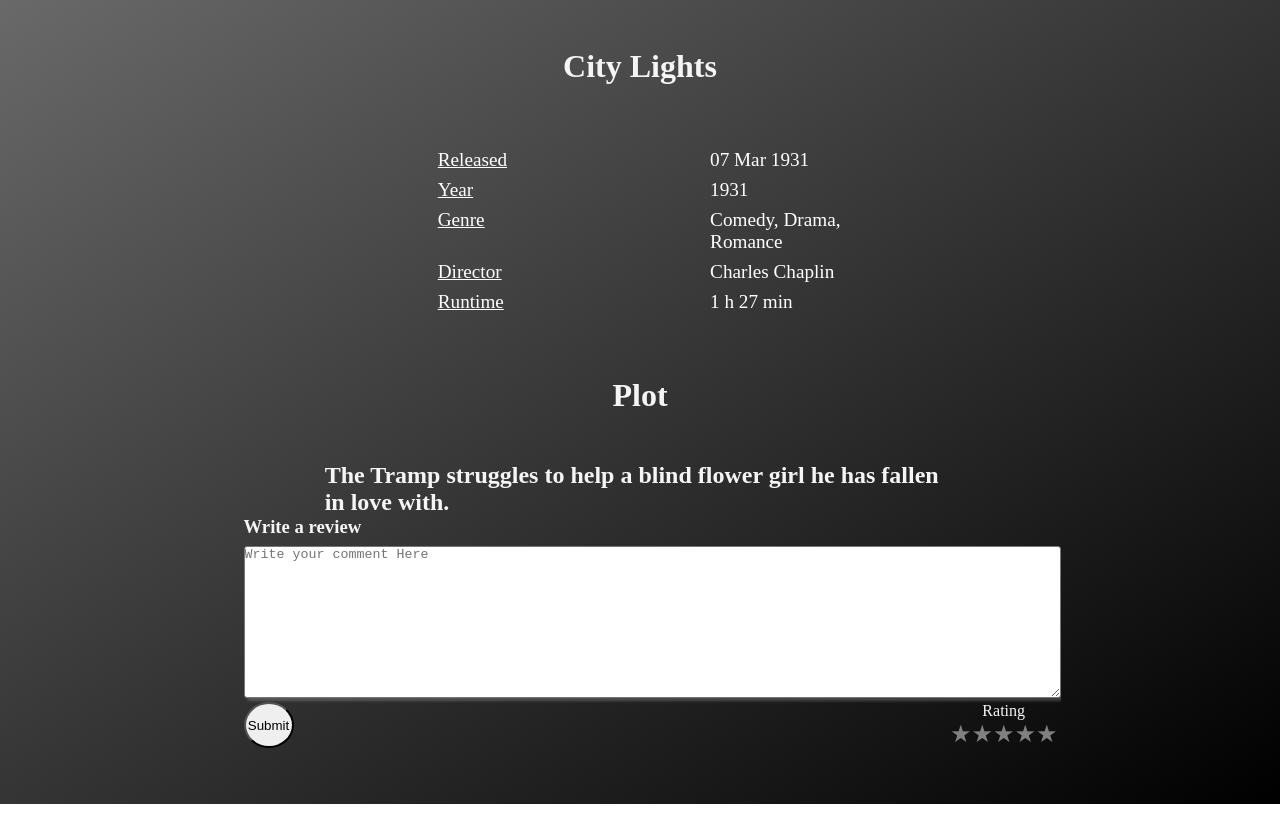
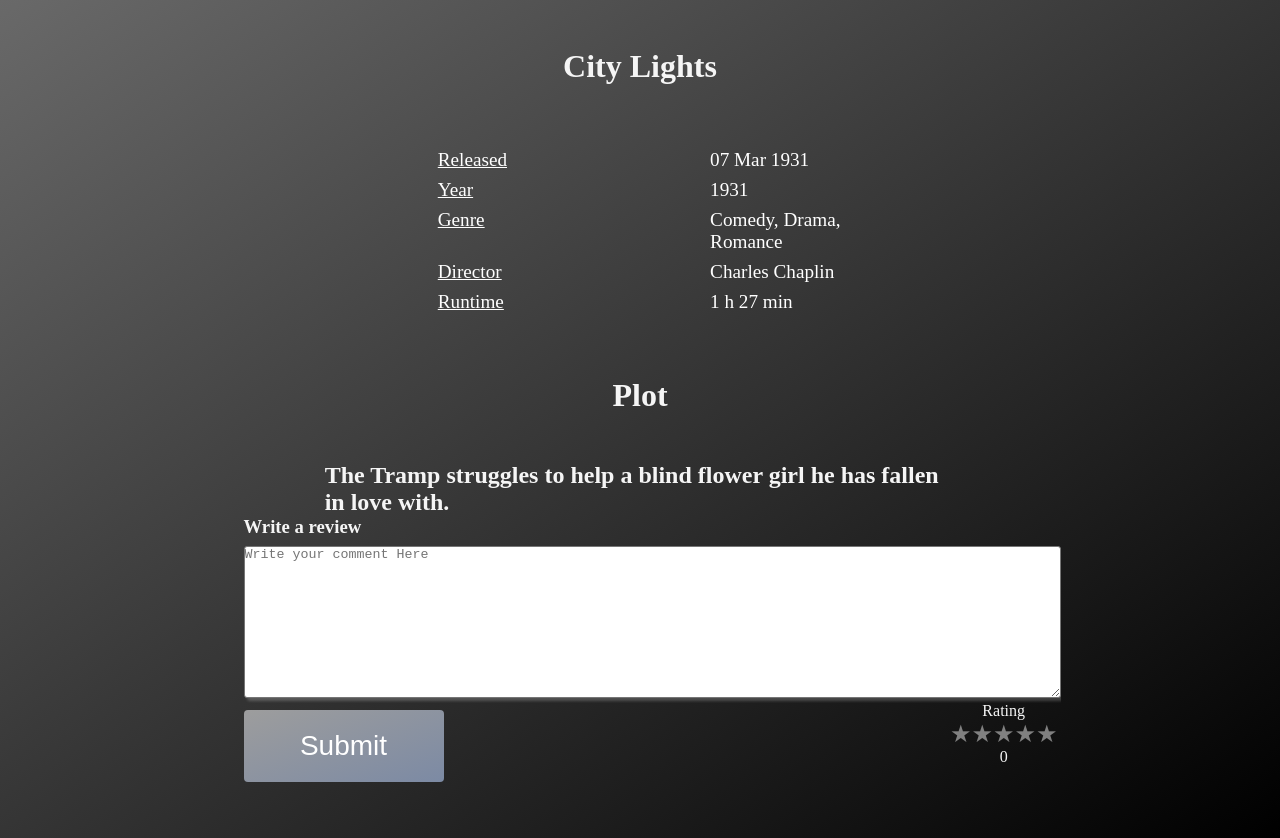
Before and after one commit to amitay1993/moviesApp, a React (Create React App) app: page /movieReview/tt0021749 in a window 1280 px wide. Before the commit the page ends 804 px from the top, so only its background shows below. Built offline with nearby package versions, Linux system fonts and the light colour scheme; a web font is replaced by a local one.

Commit message:
add style

```diff
--- a/src/App.css
+++ b/src/App.css
@@ -18,8 +18,3 @@ h1 {
 ul {
   list-style-type: none;
 }
-
-/*span{*/
-/*    color: lightgray;*/
-/*    font-size: 12px;*/
-/*}*/
--- a/src/App.js
+++ b/src/App.js
@@ -1,27 +1,13 @@
-import "./App.css";
 import { BrowserRouter as Router, Route } from "react-router-dom";
-import React from "react";
-
 import MoviesData from "./MoviesData";
 import MoviesTable from "./Components/MoviesTable";
-import ExtraMovieDetails from "./Components/ExtraMovieDetails";
-import { useParams } from "react-router";
 import MovieReviewPage from "./Components/MovieReviewPage";
-
-const Movies = () => {
-  return <MoviesTable movies={MoviesData} />;
-};
-
-// const Test = () => {
-//   const params = useParams();
-//
-//   return <div>{JSON.stringify(params)}</div>;
-// };
+import "./App.css";
 
 function App() {
   return (
     <Router>
-      <Route exact path="/" component={Movies} />
+      <Route exact path="/" render={()=><MoviesTable movies={MoviesData}/>}/>
       <Route path="/movieReview/:id">
         <MovieReviewPage />
       </Route>
--- a/src/Components/MovieReviewPage.js
+++ b/src/Components/MovieReviewPage.js
@@ -95,9 +95,7 @@ const FormContainer = styled.div`
     box-shadow: 3px 3px 3px rgba(255, 255, 255, 0.2);
   }
 
-  & button {
-    width: 50px;
-  }
+
 `;
 
 export default MovieReviewPage;
--- a/src/Components/MoviesTable.js
+++ b/src/Components/MoviesTable.js
@@ -1,22 +1,16 @@
 import React, { useState } from "react";
-import Rating from "@material-ui/lab/Rating";
 import styled from "styled-components";
 import ExtraMovieDetails from "./ExtraMovieDetails";
 import { ArrowDropUp, ArrowDropDown } from "@styled-icons/material";
 import ReactStars from "react-rating-stars-component";
 
 
-const MemoizedRating = React.memo(Rating);
-
-const ArrowDirection = ({ direction }) => {
-  return direction ? <ArrowDropDown size={30} /> : <ArrowDropUp size={30} />;
-};
 
 const MoviesTable = ({ movies }) => {
-  const [currentSelectedMovie, setCurrentSelectedMovie] = useState("");
+  const [selectedMovie, setSelectedMovie] = useState("");
 
-  const selectedMovie = (movieId) => {
-    setCurrentSelectedMovie((prevState) =>
+  const selectMovie = (movieId) => {
+      setSelectedMovie((prevState) =>
       prevState !== movieId ? movieId : null
     );
   };
@@ -29,7 +23,7 @@ const MoviesTable = ({ movies }) => {
           {movies.map((movie) => {
             return (
               <MovieDetailsContainer key={movie.imdbID}>
-                <ListItem onClick={() => selectedMovie(movie.imdbID)}>
+                <ListItem onClick={() => selectMovie(movie.imdbID)}>
                   <span>{movie.Title}</span>
                   <span>{movie.imdbRating}</span>{" "}
                   <div>
@@ -43,13 +37,13 @@ const MoviesTable = ({ movies }) => {
                       />
                   </div>
                   <ArrowDirection
-                    direction={movie.imdbID === currentSelectedMovie}
+                    direction={movie.imdbID === selectedMovie}
                   />
                 </ListItem>
                 <ExtraMovieDetails
                   showDetailsLink
                   id={movie.imdbID}
-                  selectedId={currentSelectedMovie}
+                  selectedId={selectedMovie}
                   categories={["Released", "Year", "Genre", "Director"]}
                 />
               </MovieDetailsContainer>
@@ -60,6 +54,11 @@ const MoviesTable = ({ movies }) => {
     </Container>
   );
 };
+
+const ArrowDirection = ({ direction }) => {
+    return direction ? <ArrowDropDown size={30} />:<ArrowDropUp size={30} />;
+};
+
 
 
 
--- a/src/Components/Reviews.js
+++ b/src/Components/Reviews.js
@@ -23,9 +23,10 @@ function Reviews({ reviews }) {
                       value={review.rating}
                       edit={false}
                       count={5}
-                      size={20}
+                      size={15}
                       activeColor="#ffd700"
                   />
+                  <p>{review.rating}</p>
                 </InnerRatingContainer>
               </TextContainer>
             </TitleAndAvatarContainer>
@@ -54,7 +55,7 @@ const InnerRatingContainer = styled.div`
   & p {
     margin-right: 1rem;
     font-weight: bold;
-    text-decoration: underline;
+    margin-left: 1rem;
   }
 `;
 
--- a/src/Components/UserForm.js
+++ b/src/Components/UserForm.js
@@ -15,11 +15,17 @@ function UserForm({movieId, onSubmit}) {
         setComment(review);
     };
 
-
     const ratingChanged = (newRating) => {
         setRating(newRating);
+    };
 
-    };
+    const handleRating=(event)=>{
+        setRating(parseInt(event.target.dataset.index)+1);
+    }
+
+    const handleLeave=()=>{
+        setRating(0);
+    }
 
     const submit=()=>{
         if (comment.trim().length < 1) {
@@ -47,18 +53,20 @@ function UserForm({movieId, onSubmit}) {
                 cols={100}
             />
             <RatingAndSubmitContainer>
-                <SubmitButton onClick={submit}>Submit</SubmitButton>
+                <SubmitButton onClick={submit}><span>Submit </span></SubmitButton>
                 <h3>{error}</h3>
                 <div>
                     <span>Rating</span>
+                    <span onMouseMove={handleRating} onMouseLeave={handleLeave}>
                                    <ReactStars
                                        value={rating}
-                        isHalf={true}
                                        count={5}
                                        onChange={ratingChanged}
                                        size={24}
                                        activeColor="#ffd700"
                                    />
+                    </span>
+                <span>{rating}</span>
 
                 </div>
             </RatingAndSubmitContainer>
@@ -80,7 +88,46 @@ const RatingAndSubmitContainer = styled.div`
 `;
 
 const SubmitButton = styled.button`
-  border-radius: 50%;
+  border-radius: 4px;
+  background-image: linear-gradient(to bottom right, #9d9d9d, #7c8aa4);
+  border: none;
+  color: #FFFFFF;
+  text-align: center;
+  font-size: 28px;
+  padding: 20px;
+  width: 200px;
+  transition: all 0.5s;
+  cursor: pointer;
+  margin-top: 0.5rem;
+
+  span {
+    cursor: pointer;
+    display: inline-block;
+    position: relative;
+    transition: 0.5s;
+
+  }
+
+  span:after {
+    content: '✔️';
+    position: absolute;
+    opacity: 0;
+    right: -30px;
+    transition: 0.5s;
+  }
+
+  :hover span {
+    padding-right: 40px;
+
+  }
+
+  :hover span:after {
+    opacity: 1;
+    right: 0;
+  }
+
 `
 
+
+
 export default UserForm;
```
Lines whose indentation alone changed are shown as unchanged.
